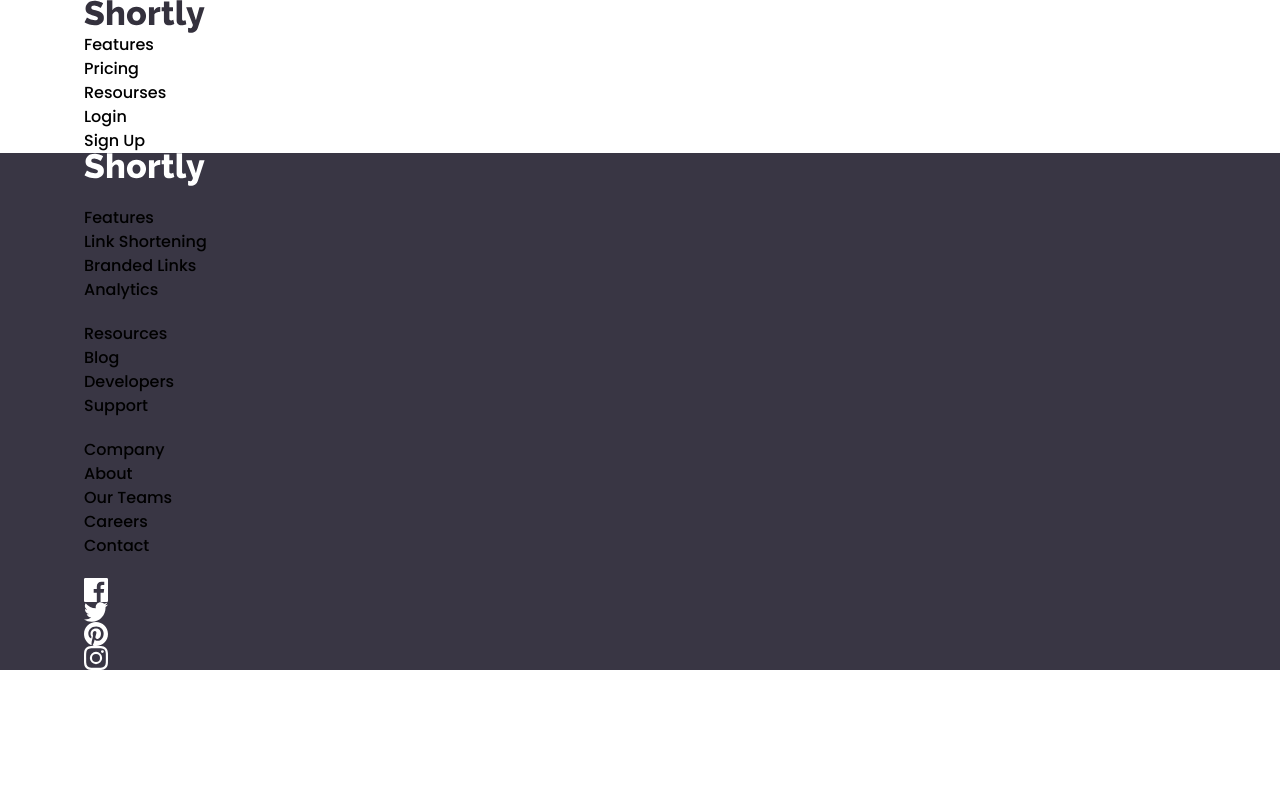
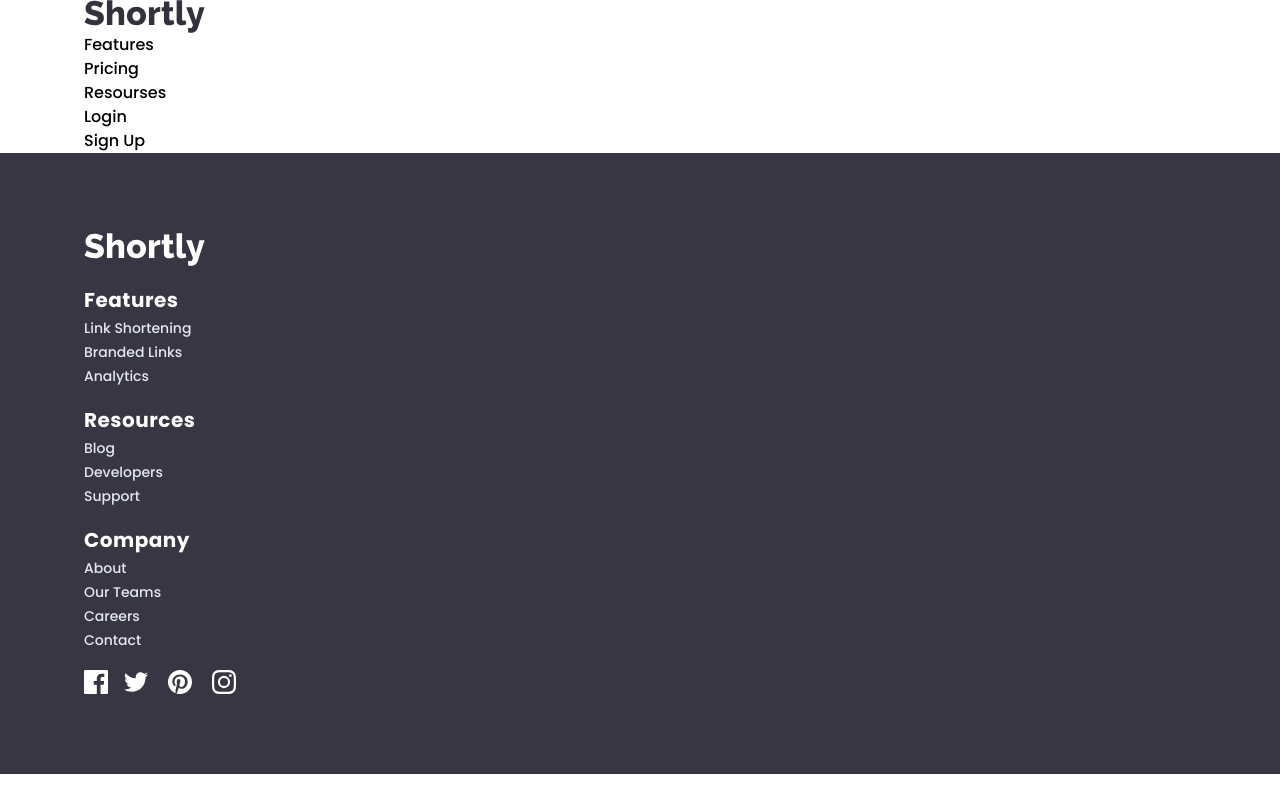
Before and after one commit to Alice2212/url-shortening-app, a React (Create React App) app: page / in a window 1280 px wide. Built offline with nearby package versions, Linux system fonts and the light colour scheme.

Commit message:
footer component

```diff
--- a/src/components/Footer.jsx
+++ b/src/components/Footer.jsx
@@ -8,7 +8,7 @@ import instagram from "../assets/images/icon-instagram.svg";
 const Footer = () => {
   return (
     <>
-      <footer className="bg-[#393644]">
+      <footer className="bg-[#393644] py-10 lg:py-20">
         <div className="max-width grid grid-cols-1 gap-5">
           {/* footer logo */}
           <article>
@@ -17,45 +17,51 @@ const Footer = () => {
 
           {/* first links */}
           <article>
-            <h3>Features</h3>
+            <h3 className="text-white tracking-wide text-xl font-bold">
+              Features
+            </h3>
             <ul>
-              <li>Link Shortening</li>
-              <li>Branded Links</li>
-              <li>Analytics</li>
+              <li className="text-slate-200 text-sm mt-1">Link Shortening</li>
+              <li className="text-slate-200 text-sm mt-1">Branded Links</li>
+              <li className="text-slate-200 text-sm mt-1">Analytics</li>
             </ul>
           </article>
 
           {/* second links */}
           <article>
-            <h3>Resources</h3>
+            <h3 className="text-white tracking-wide text-xl font-bold">
+              Resources
+            </h3>
             <ul>
-              <li>Blog</li>
-              <li>Developers</li>
-              <li>Support</li>
+              <li className="text-slate-200 text-sm mt-1">Blog</li>
+              <li className="text-slate-200 text-sm mt-1">Developers</li>
+              <li className="text-slate-200 text-sm mt-1">Support</li>
             </ul>
           </article>
 
           {/* third links */}
           <article>
-            <h3>Company</h3>
+            <h3 className="text-white tracking-wide text-xl font-bold">
+              Company
+            </h3>
             <ul>
-              <li>About</li>
-              <li>Our Teams</li>
-              <li>Careers</li>
-              <li>Contact</li>
+              <li className="text-slate-200 text-sm mt-1">About</li>
+              <li className="text-slate-200 text-sm mt-1">Our Teams</li>
+              <li className="text-slate-200 text-sm mt-1">Careers</li>
+              <li className="text-slate-200 text-sm mt-1">Contact</li>
             </ul>
           </article>
 
           {/* footer icons */}
           <article>
-            <ul>
+            <ul className="flex items-center">
               <li>
                 <img src={facebook} alt="facebook icon" />
               </li>
-              <li>
+              <li className="ml-4">
                 <img src={twitter} alt="twitter icon" />
               </li>
-              <li>
+              <li className="mx-5">
                 <img src={pinterest} alt="pinterest icon" />
               </li>
               <li>
```
